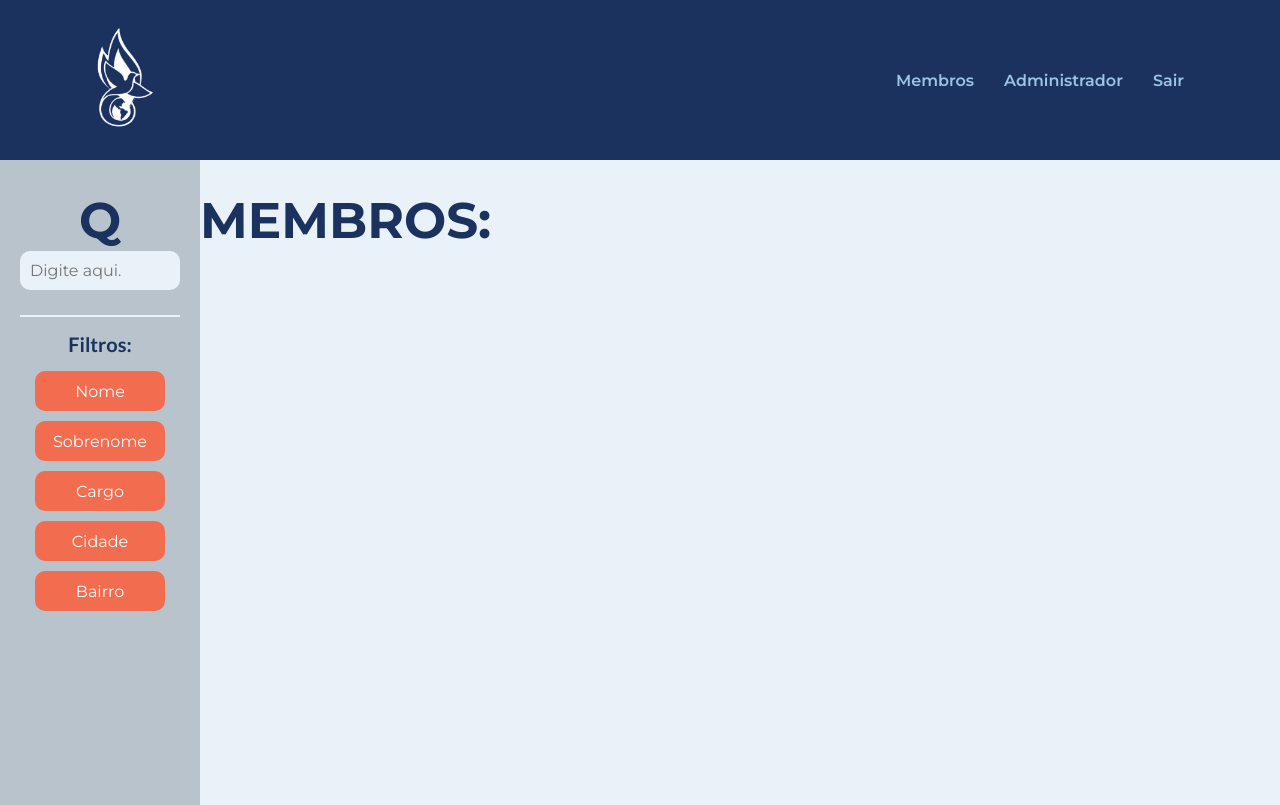
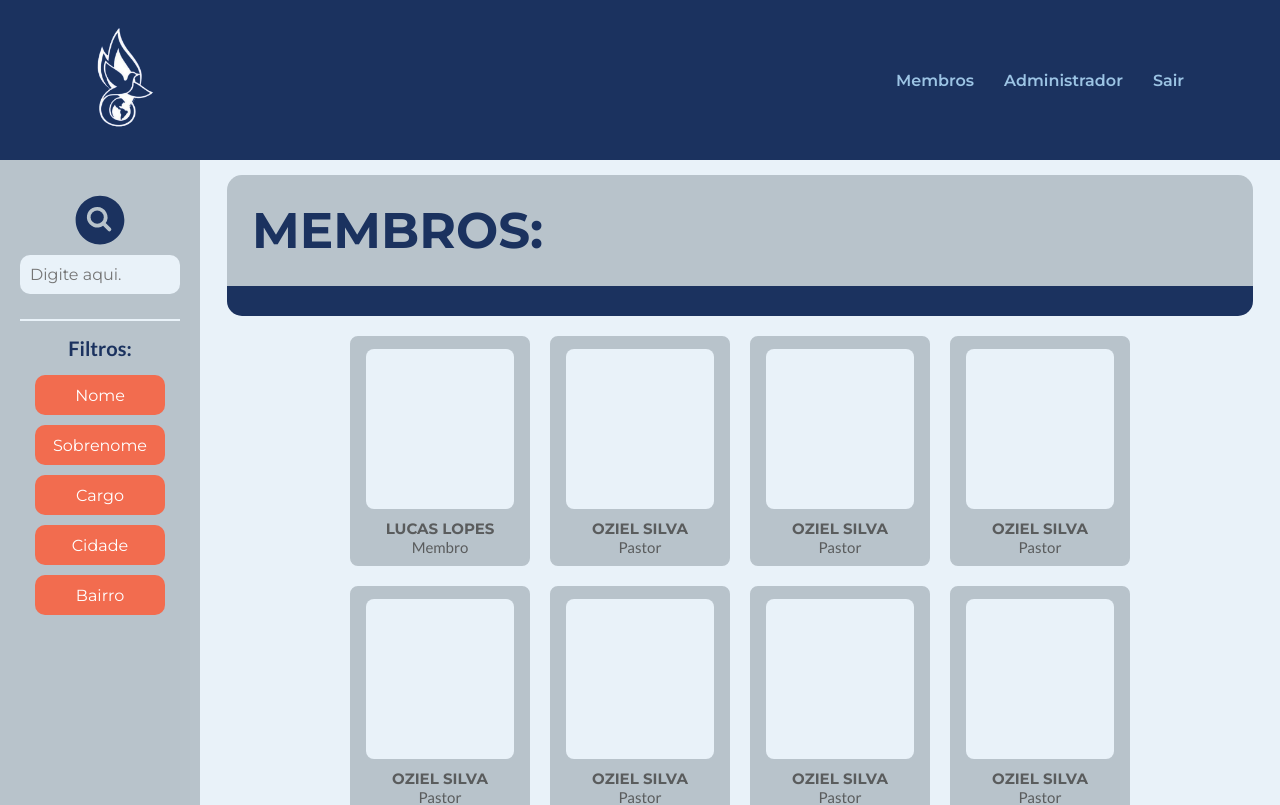
Before and after one commit to LucasLoopsT/Cadastros_Assembleia, a React (Vite) app in the folder frontend/: page /#/members in a window 1280 px wide. Shown: the top 805 px of the page. Built offline with nearby package versions, Linux system fonts and the light colour scheme; a web font is replaced by a local one.

Commit message:
feat: Member Cards

```diff
--- a/frontend/package.json
+++ b/frontend/package.json
@@ -12,6 +12,7 @@
   "dependencies": {
     "react": "^18.3.1",
     "react-dom": "^18.3.1",
+    "react-icons": "^5.4.0",
     "react-router-dom": "^6.27.0",
     "styled-components": "^6.1.13"
   },
--- /dev/null
+++ b/frontend/src/components/MemberCard/index.tsx
@@ -0,0 +1,20 @@
+import { Container } from "./style";
+
+interface MemberProps {
+  name: string;
+  cargo: string;
+  picture: string;
+  onClick?: any;
+}
+
+function MemberCard({ name, cargo, picture, onClick }: MemberProps) {
+  return (
+    <Container onClick={onClick}>
+      <div className={picture}></div>
+      <h3>{name}</h3>
+      <p>{cargo}</p>
+    </Container>
+  );
+}
+
+export default MemberCard;
--- /dev/null
+++ b/frontend/src/components/MemberCard/style.tsx
@@ -0,0 +1,32 @@
+import styled from "styled-components";
+
+export const Container = styled.div`
+  display: flex;
+  flex-direction: column;
+  align-items: center;
+  width: 180px;
+  height: 230px;
+  border-radius: 8px;
+  background-color: ${({ theme }) => theme.COLORS.bg_dark};
+  border: 3px solid ${({ theme }) => theme.COLORS.bg_dark};
+  cursor: pointer;
+  transition: all 200ms ease;
+
+  &:hover {
+    border: 3px solid ${({ theme }) => theme.COLORS.bg_darker};
+  }
+
+  div {
+    background-color: ${({ theme }) => theme.COLORS.bg};
+    width: 85%;
+    height: 160px;
+    margin: 10px 0;
+    border-radius: 8px;
+  }
+
+  h3,
+  p {
+    color: ${({ theme }) => theme.COLORS.bg_darker};
+    font-size: 15px;
+  }
+`;
--- a/frontend/src/pages/members/index.tsx
+++ b/frontend/src/pages/members/index.tsx
@@ -1,5 +1,7 @@
 import { Container, MembersArea, Search } from "./style.tsx";
+import MemberCard from "../../components/MemberCard/index.tsx";
 import FillterBtn from "../../components/FiltterBtn/index.tsx";
+import { HiMagnifyingGlassCircle } from "react-icons/hi2";
 
 function Members() {
   const handleFilter = (id: string) => {
@@ -15,7 +17,7 @@ function Members() {
   return (
     <Container>
       <Search>
-        <h2>Q</h2>
+        <HiMagnifyingGlassCircle id="lupa" />
         <input type="text" placeholder="Digite aqui." />
         <p>Filtros:</p>
         <div className="filtros">
@@ -31,6 +33,17 @@ function Members() {
       </Search>
       <MembersArea>
         <h2>Membros:</h2>
+        <div id="allCards">
+          <MemberCard name={"Lucas Lopes"} cargo={"Membro"} picture="foto" />
+          <MemberCard name={"Oziel Silva"} cargo={"Pastor"} picture="foto" />
+          <MemberCard name={"Oziel Silva"} cargo={"Pastor"} picture="foto" />
+          <MemberCard name={"Oziel Silva"} cargo={"Pastor"} picture="foto" />
+          <MemberCard name={"Oziel Silva"} cargo={"Pastor"} picture="foto" />
+          <MemberCard name={"Oziel Silva"} cargo={"Pastor"} picture="foto" />
+          <MemberCard name={"Oziel Silva"} cargo={"Pastor"} picture="foto" />
+          <MemberCard name={"Oziel Silva"} cargo={"Pastor"} picture="foto" />
+          <MemberCard name={"Oziel Silva"} cargo={"Pastor"} picture="foto" />
+        </div>
       </MembersArea>
     </Container>
   );
--- a/frontend/src/pages/members/style.tsx
+++ b/frontend/src/pages/members/style.tsx
@@ -16,6 +16,12 @@ export const Search = styled.aside`
   max-width: 200px;
   background-color: ${({ theme }) => theme.COLORS.bg_dark};
   padding-top: 30px;
+
+  #lupa {
+    font-size: 60px;
+    margin-bottom: 5px;
+    cursor: pointer;
+  }
 
   input {
     border-radius: 10px;
@@ -45,6 +51,26 @@ export const Search = styled.aside`
 
 export const MembersArea = styled.section`
   grid-area: section;
+  display: flex;
+  flex-direction: column;
+  align-items: center;
   width: 100%;
-  padding-top: 30px;
+  padding-top: 15px;
+
+  h2 {
+    background-color: ${({ theme }) => theme.COLORS.bg_dark};
+    padding: 25px;
+    border-radius: 15px;
+    width: 95%;
+    border-bottom: ${({ theme }) => theme.COLORS.color_1} 30px solid;
+  }
+
+  #allCards {
+    display: flex;
+    flex-wrap: wrap;
+    justify-content: center;
+    width: 85%;
+    margin-top: 20px;
+    gap: 20px;
+  }
 `;
--- a/frontend/src/styles/theme.tsx
+++ b/frontend/src/styles/theme.tsx
@@ -2,6 +2,7 @@ export default {
   COLORS: {
     bg: "#e9f2f9",
     bg_dark: "#b8c3cb",
+    bg_darker: "#5a5c5d",
 
     color_1: "#1b325f",
     color_2: "#3a89c9",
```
Also changed, not shown: 1 other file (tests, documents, lock files or other folders).
